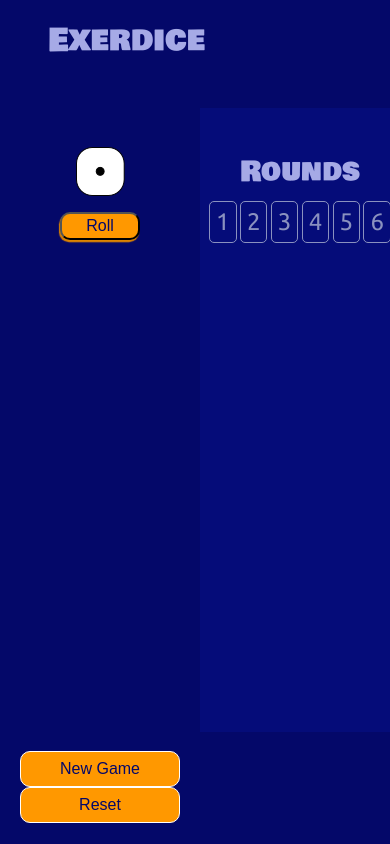
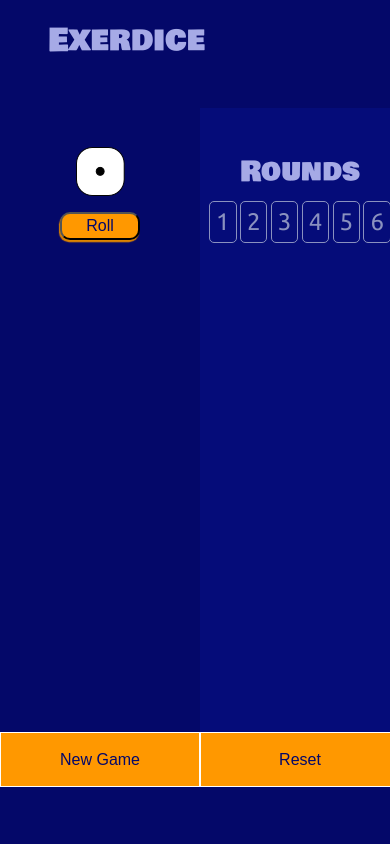
Before and after one commit to rtviner/exerdice-ng, an Angular app: page /game in a window 390 px wide. Shown: the top 844 px of the page. Built offline with nearby package versions, Linux system fonts and the light colour scheme.

Commit message:
update media query to new syntax

```diff
--- a/src/app/game/game.component.css
+++ b/src/app/game/game.component.css
@@ -41,19 +41,22 @@ div.col-2 {
 /* add style for buttons at the bottom */
 div.bottom-controls {
 	width: 100%;
+	height: 100%;
 	margin: 0 auto;
 	grid-column: 1 / span 3;
 	grid-row: 3 / span 1;
+	align-items: center;
 }
 
 button.control-btn {
 	width: 50%;
 	margin: 0;
+	height: 50%;
 	border: 1.5px solid #fff;
 	border-radius: 0;
 }
 
-@media only screen and (min-device-width: 580px) {
+@media only screen and (min-width: 580px) {
 	div.bottom-controls {
 		grid-column: 1 / span 1;
 	}
```
